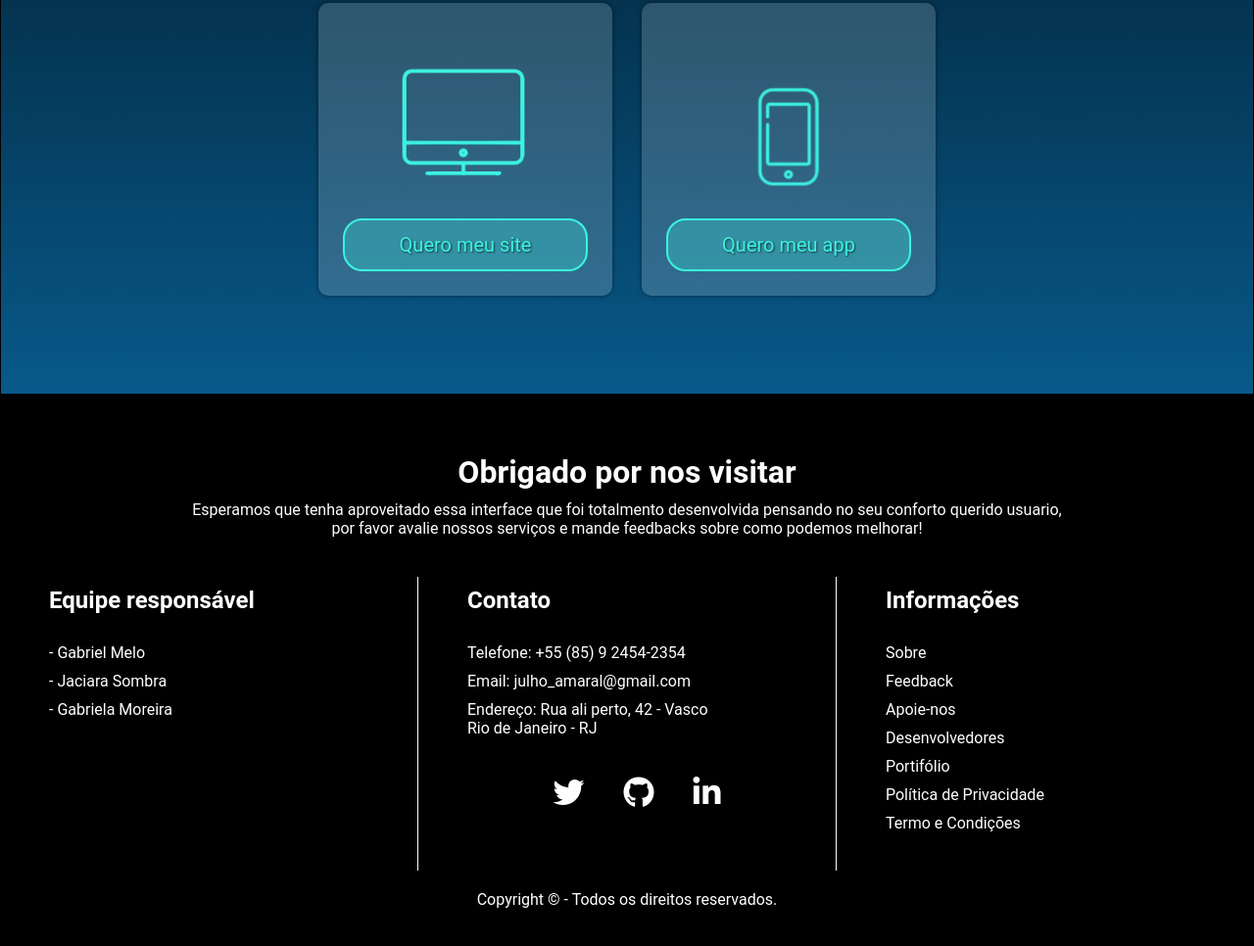
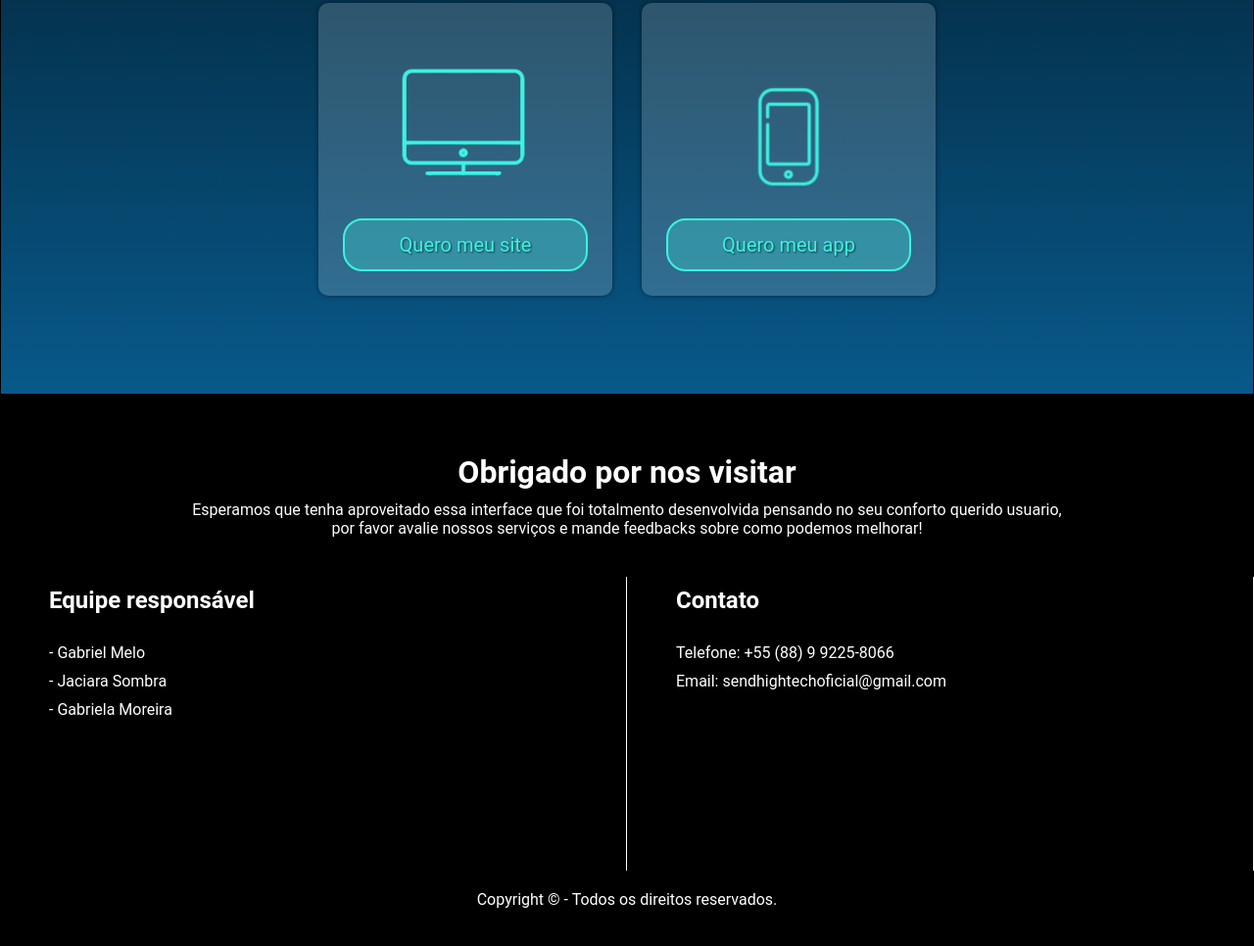
Before and after one commit to Lorsuz/SHT---Copia, a plain HTML site: page index.html in a window 1280 px wide. Shown: the part 6132-7098 px from the top of the page at 98% size. Drawn offline with Linux system fonts and the light colour scheme.

Commit message:
update index.html

```diff
--- a/index.html
+++ b/index.html
@@ -102,10 +102,10 @@
 				<div class="wrapper">
 					<ul class="container">
 						<li class="video-container">
-							<video src="./videos/video-1.mp4" controls loop autoplay></video>
+							<video src="./videos/video-1.mp4" loop autoplay></video>
 						</li>
 						<li class="video-container">
-							<video src="./videos/video-2.mp4" controls loop autoplay></video>
+							<video src="./videos/video-2.mp4" loop autoplay></video>
 						</li>
 					</ul>
 				</div>
@@ -188,17 +188,17 @@
 				<div class="contato">
 					<h4>Contato</h4>
 					<ul class="dados">
-						<li>Telefone: +55 (85) 9 2454-2354</li>
-						<li>Email: julho_amaral@gmail.com</li>
-						<li>Endereço: Rua ali perto, 42 - Vasco <br>Rio de Janeiro - RJ</li>
+						<li>Telefone: +55 (88) 9 9225-8066</li>
+						<li>Email: sendhightechoficial@gmail.com</li>
+						<!-- <li>Endereço: Rua ali perto, 42 - Vasco <br>Rio de Janeiro - RJ</li> -->
 					</ul>
-					<ul class="redes-sociais">
+					<!-- <ul class="redes-sociais">
 						<li><a href="#"><i class="fa-brands fa-twitter"></i></a></li>
 						<li><a href="#"><i class="fa-brands fa-github"></i></a></li>
 						<li><a href="#"><i class="fa-brands fa-linkedin-in"></i></a></li>
-					</ul>
+					</ul> -->
 				</div>
-				<div class="info">
+				<!-- <div class="info">
 					<h4>Informações</h4>
 					<ul>
 						<li><a href="#">Sobre</a></li>
@@ -209,7 +209,7 @@
 						<li><a href="#">Política de Privacidade</a></li>
 						<li><a href="#">Termo e Condições</a></li>
 					</ul>
-				</div>
+				</div> -->
 			</div>
 			<div class="copy">
 				<p>Copyright &copy - Todos os direitos reservados.</p>
```
